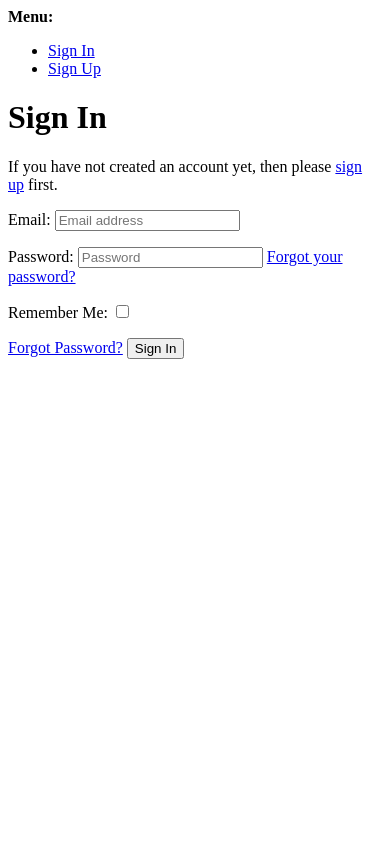
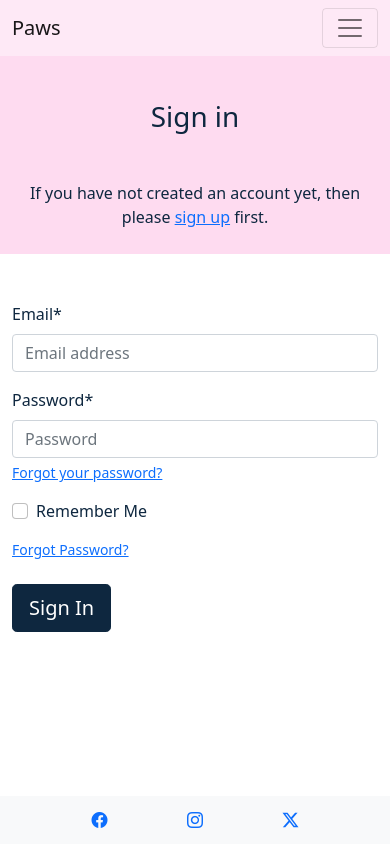
Before and after one commit to afcrandy/perfect-paws, a Django app: page /accounts/login/ in a window 390 px wide. Run offline with Django 4.2, Linux system fonts and the light colour scheme; some libraries are stand-ins or nearby versions.

Commit message:
Style auth pages to match site

```diff
--- a/static/css/style.css
+++ b/static/css/style.css
@@ -34,11 +34,18 @@ main {
         padding: 40px 0;
         text-align: center;
     }
+    & p {
+        text-align: center;
+        margin-bottom: 25px;
+    }
 }
 
 /* Colours */
 .mimi-pink-bg {
     background-color: var(--mimi-pink) !important;
+}
+.prussian-blue-bg {
+    background-color: var(--prussian-blue);
 }
 .toast-success {
     background-color: #e6ffcc;
@@ -106,3 +113,9 @@ nav.navbar {
     height: 200px;
     width: 200px;
 }
+
+
+/* Auth pages */
+.btn.btn-signup {
+    border-color: var(--prussian-blue);
+}
--- a/templates/account/login.html
+++ b/templates/account/login.html
@@ -1,46 +1,46 @@
-{% extends "account/base.html" %}
+{% extends "base.html" %}
+{% load static %}
+{% load crispy_forms_tags %}
 
 {% load i18n %}
-{% load account socialaccount %}
 
-{% block head_title %}{% trans "Sign In" %}{% endblock head_title %}
+{% block pagetitle %}
+    {% trans "Sign In" %}
+{% endblock pagetitle %}
 
 {% block content %}
 
-<h1>{% trans "Sign In" %}</h1>
+    <div class="container-fluid">
 
-{% get_providers as socialaccount_providers %}
+        <div class="row page-title">
+            <h1>
+                {% trans "Sign in" %}
+            </h1>
 
-{% if socialaccount_providers %}
-<p>{% blocktrans with site.name as site_name %}Please sign in with one
-of your existing third party accounts. Or, <a href="{{ signup_url }}">sign up</a>
-for a {{ site_name }} account and sign in below:{% endblocktrans %}</p>
+            <p>
+                {% blocktrans %}If you have not created an account yet, then please
+                <a href="{{ signup_url }}">sign up</a> first.{% endblocktrans %}
+            </p>
+        </div>
 
-<div class="socialaccount_ballot">
+        <div class="row">
+            <div class="col-md-6 offset-md-3 mt-5 col-lg-4 offset-lg-4">
+                <form class="login" method="POST" action="{% url 'account_login' %}">
+                    {% csrf_token %}
+                    {{ form | crispy }}
+                    {% if redirect_field_value %}
+                        <input type="hidden" name="{{ redirect_field_name }}" value="{{ redirect_field_value }}" />
+                    {% endif %}
+                    <a class="button secondaryAction d-block mb-4" href="{% url 'account_reset_password' %}">
+                        <small>{% trans "Forgot Password?" %}</small>
+                    </a>
+                    <button class="btn btn-lg btn-signup btn-primary prussian-blue-bg" type="submit">
+                        {% trans "Sign In" %}
+                    </button>
+                </form>
+            </div>
+        </div>
 
-  <ul class="socialaccount_providers">
-    {% include "socialaccount/snippets/provider_list.html" with process="login" %}
-  </ul>
-
-  <div class="login-or">{% trans 'or' %}</div>
-
-</div>
-
-{% include "socialaccount/snippets/login_extra.html" %}
-
-{% else %}
-<p>{% blocktrans %}If you have not created an account yet, then please
-<a href="{{ signup_url }}">sign up</a> first.{% endblocktrans %}</p>
-{% endif %}
-
-<form class="login" method="POST" action="{% url 'account_login' %}">
-  {% csrf_token %}
-  {{ form.as_p }}
-  {% if redirect_field_value %}
-  <input type="hidden" name="{{ redirect_field_name }}" value="{{ redirect_field_value }}" />
-  {% endif %}
-  <a class="button secondaryAction" href="{% url 'account_reset_password' %}">{% trans "Forgot Password?" %}</a>
-  <button class="primaryAction" type="submit">{% trans "Sign In" %}</button>
-</form>
+    </div>
 
 {% endblock content %}
```
Also changed, not shown: templates/account/logout.html (+29 -11 lines), templates/account/signup.html (+28 -6 lines).
